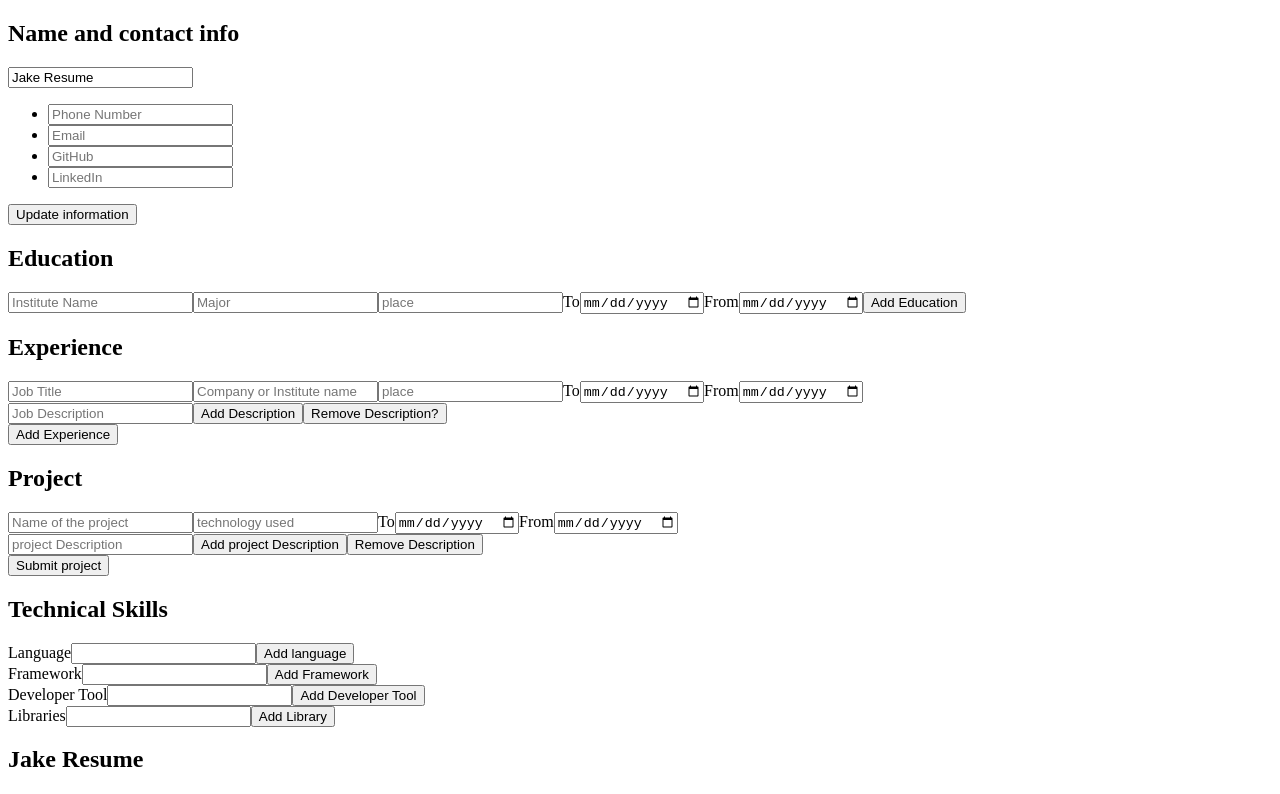
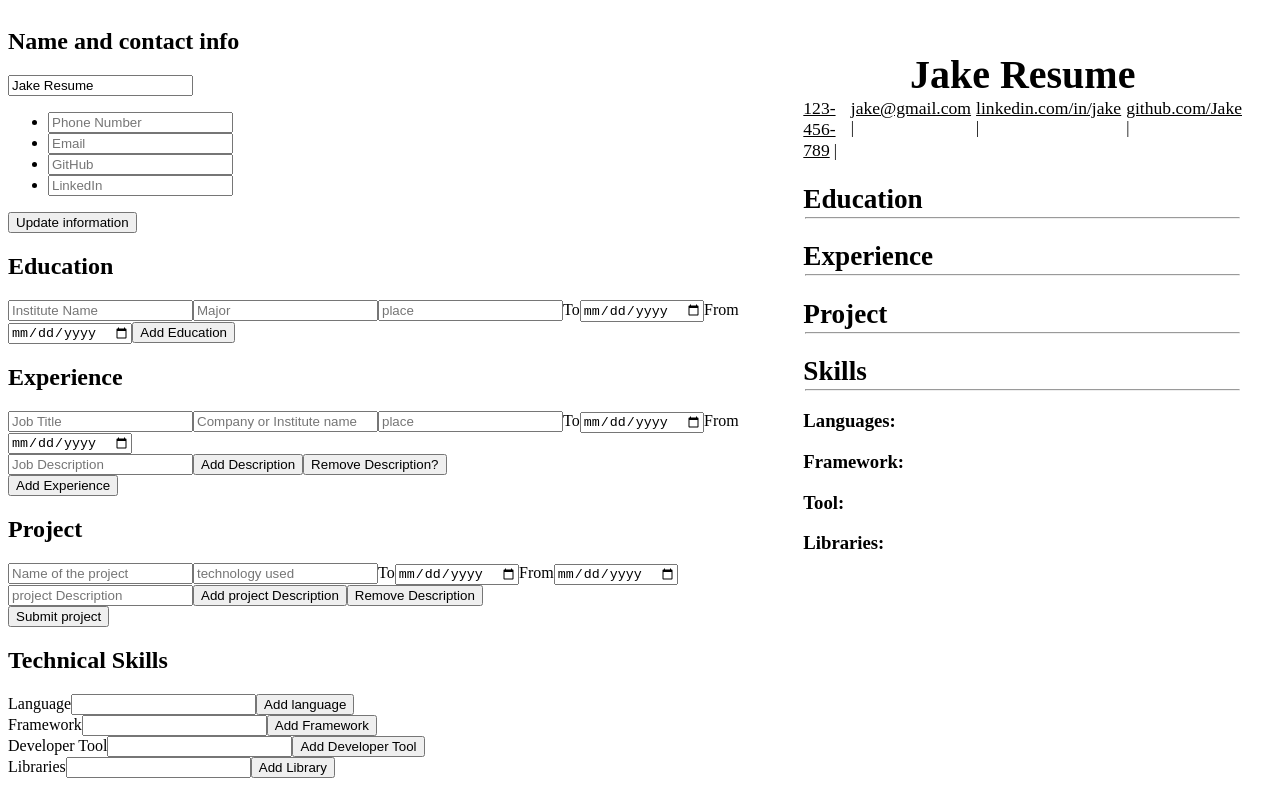
Before and after one commit to Lune3/cv-application, a React app in the folder cv-builder/: page / in a window 1280 px wide. Shown: the top 794 px of the page. Built offline with nearby package versions, Linux system fonts and the light colour scheme; the HTML template or start-up script is replaced by a standard one.

Commit message:
Adding education styling for resume side

```diff
--- a/cv-builder/src/App.jsx
+++ b/cv-builder/src/App.jsx
@@ -2,7 +2,7 @@ import { useState } from "react";
 import { NameAndContactInputs ,Education,Experience,Projects, Skills} from "./components/inputs";
 import { userInformation ,education} from "./components/data";
 import { v4 as uuidv4 } from 'uuid';
-
+import './style.css';
 
 function eraseInput(e){
     for(let i = 0;i < e.target.length;i++){
@@ -19,7 +19,7 @@ function UpdateName({name}){
 function UpdateInfo({userInfo}){
     const infoList = userInfo.map(userContacts =>{
         return(
-            <li key={userContacts.id}>{userContacts.text}</li>
+            <li key={userContacts.id}><a href="">{userContacts.text}</a> |</li>
         )
     })
     return (
@@ -153,6 +153,7 @@ export default function App(){
         })
         eraseInput(e);
         setInfo(newContact);
+
     }
 
     function handleEducation(e){
@@ -218,7 +219,6 @@ export default function App(){
 
     function handleSkills(e){
         e.preventDefault();
-        console.log(e);
         switch(e.target.id){
             case "languageForm":
                 setLanguage(language+`${e.target[0].value},`);
--- /dev/null
+++ b/cv-builder/src/style.css
@@ -0,0 +1,68 @@
+#root{
+    display: flex;
+    box-sizing: border-box;
+}
+
+.inputSection{
+    flex-basis: 900px;
+}
+
+.resumeSection{
+    flex-grow: 1;
+    padding: 10px 30px 20px 30px;
+}
+
+header{
+    display: flex;
+    flex-direction: column;
+    justify-content: center;
+    align-items: center;
+}
+
+header h1{
+    margin-bottom: 0;
+    font-size: 2.5rem;
+}
+
+header ul{
+    list-style: none;
+    padding: 0;
+    margin: 0;
+    display: flex;
+    gap: 5px;
+}
+
+a{
+    color: black;
+    font-size: 1.1rem;
+    text-align: center;
+}
+
+.education h1,.experience h1,.project h1,.skills h1{
+    margin-bottom: 0;
+    font-size: 1.7rem;
+}
+
+.education ul{
+    list-style: none;
+    display: flex;
+    padding: 15px;
+    margin: 0;
+}
+
+.userEducation{
+    flex-grow: 1;
+    display: flex;
+}
+
+.nameAndMajor{
+    flex: 1;
+}
+
+.nameAndMajor > li:nth-child(1){
+    font-weight: 600;
+}
+
+hr{
+    margin: 2px;
+}
```
